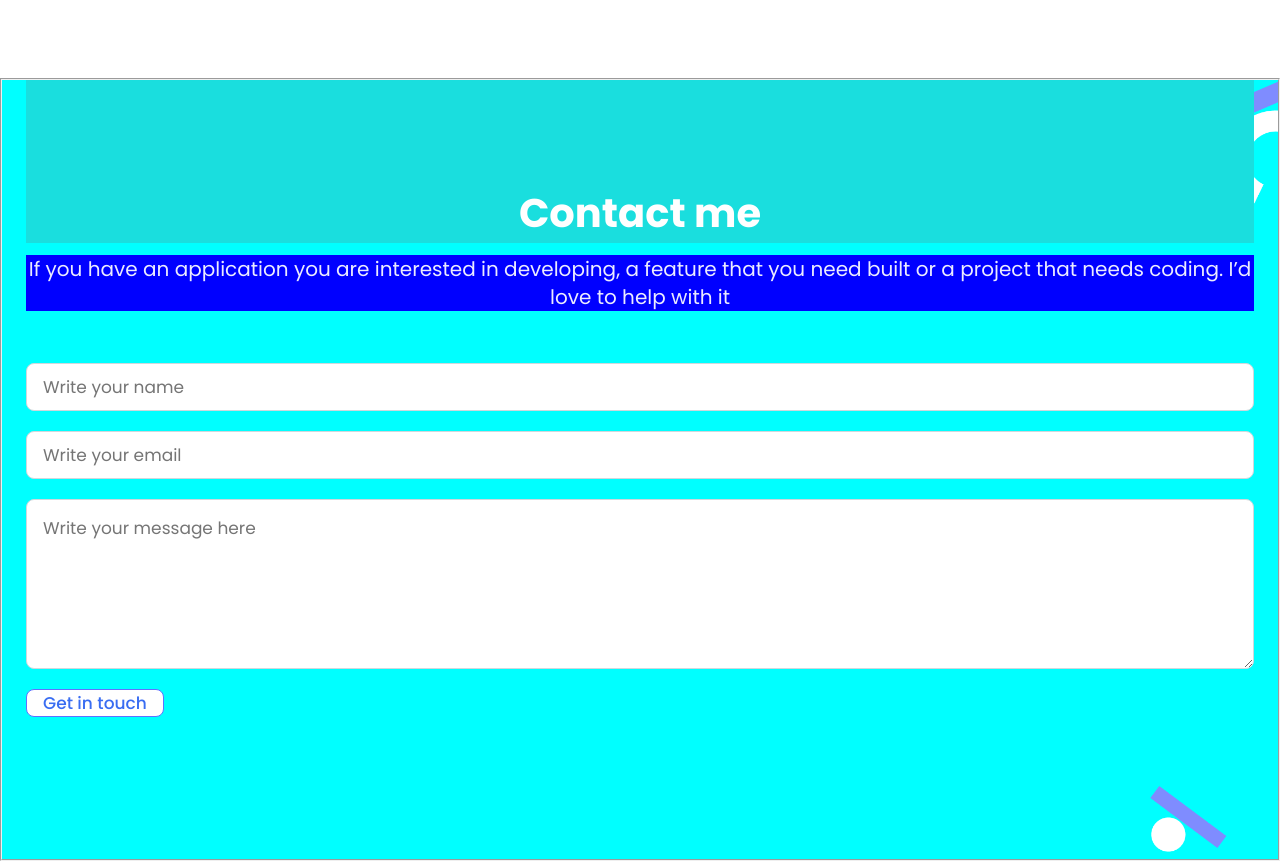
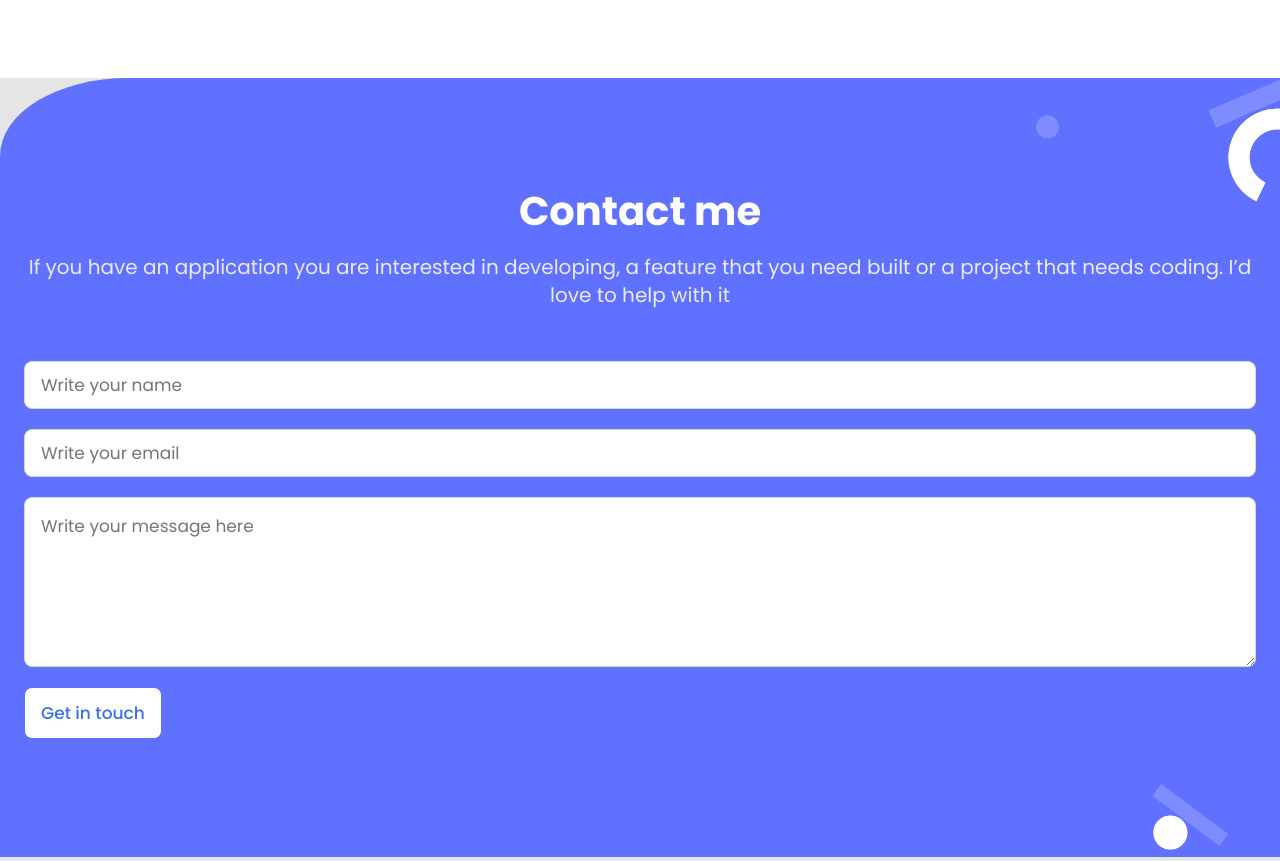
Before and after one commit to dqarias/Portafolio, a plain HTML site: page index.html in a window 1280 px wide. Shown: the part 4151-5012 px from the top of the page. Drawn offline with Linux system fonts and the light colour scheme.

Commit message:
Update styling form css

```diff
--- a/css/form.css
+++ b/css/form.css
@@ -1,9 +1,13 @@
 .footer {
-  background-color: aquamarine;
+  background-color: #6070FF;
+  border-top-left-radius: 10%;
+}
+
+.footer fieldset {
+    border: none;
 }
 
 .form {
-  background-color: aqua;
   display: flex;
   flex-direction: column;
   background-image: url(/images/form-shapes-mobile.png);
@@ -17,7 +21,6 @@
 }
 
 .form-title {
-  background-color: rgb(26, 222, 222);
   padding-top: 103px;
   font: normal bold 40px "Poppins", sans-serif;
   text-align: center;
@@ -25,7 +28,6 @@
 }
 
 .form-description {
-  background-color: blue;
   font: normal 400 20px "Poppins", sans-serif;
   color: #ebebff;
   line-height: 28px;
@@ -35,7 +37,7 @@
 .form-btn {
   display: flex;
   align-self: flex-start;
-  padding: 0px 16px;
+  padding: 12px 16px;
   align-items: center;
 }
 
```
